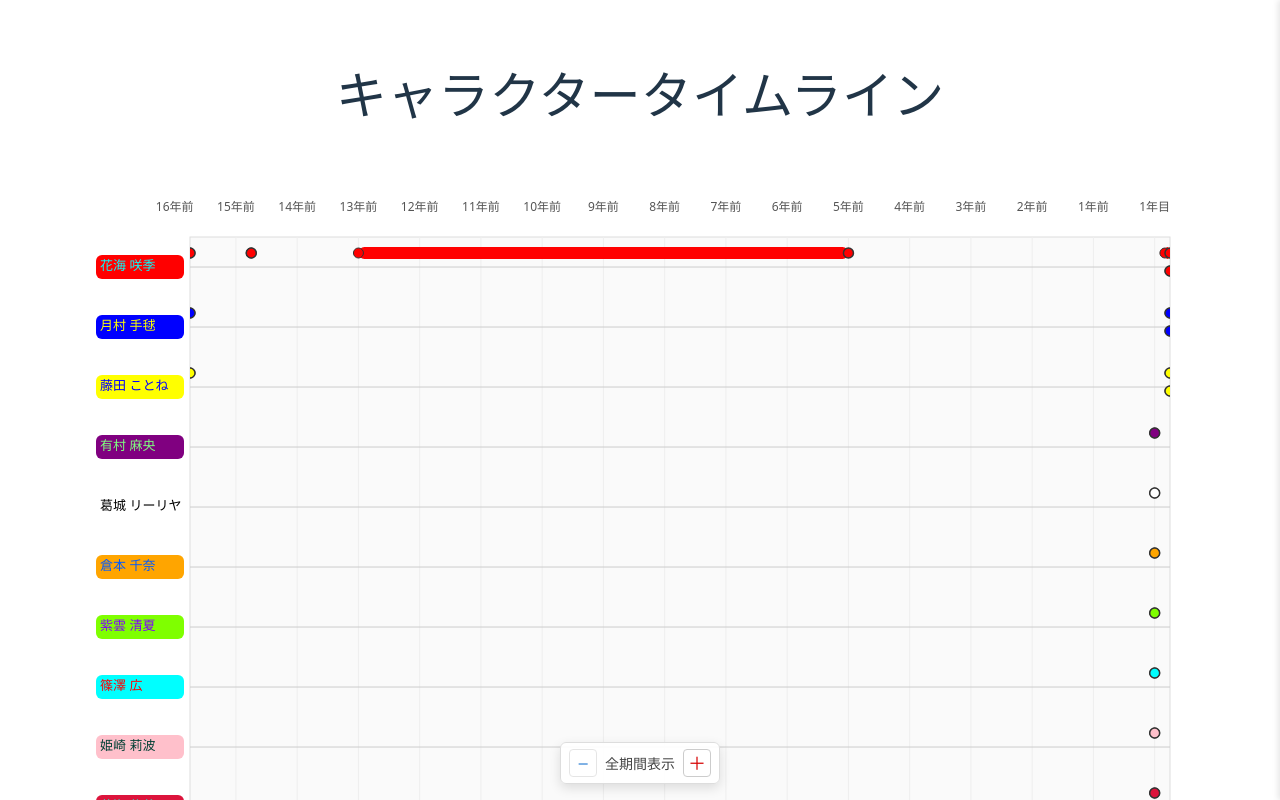
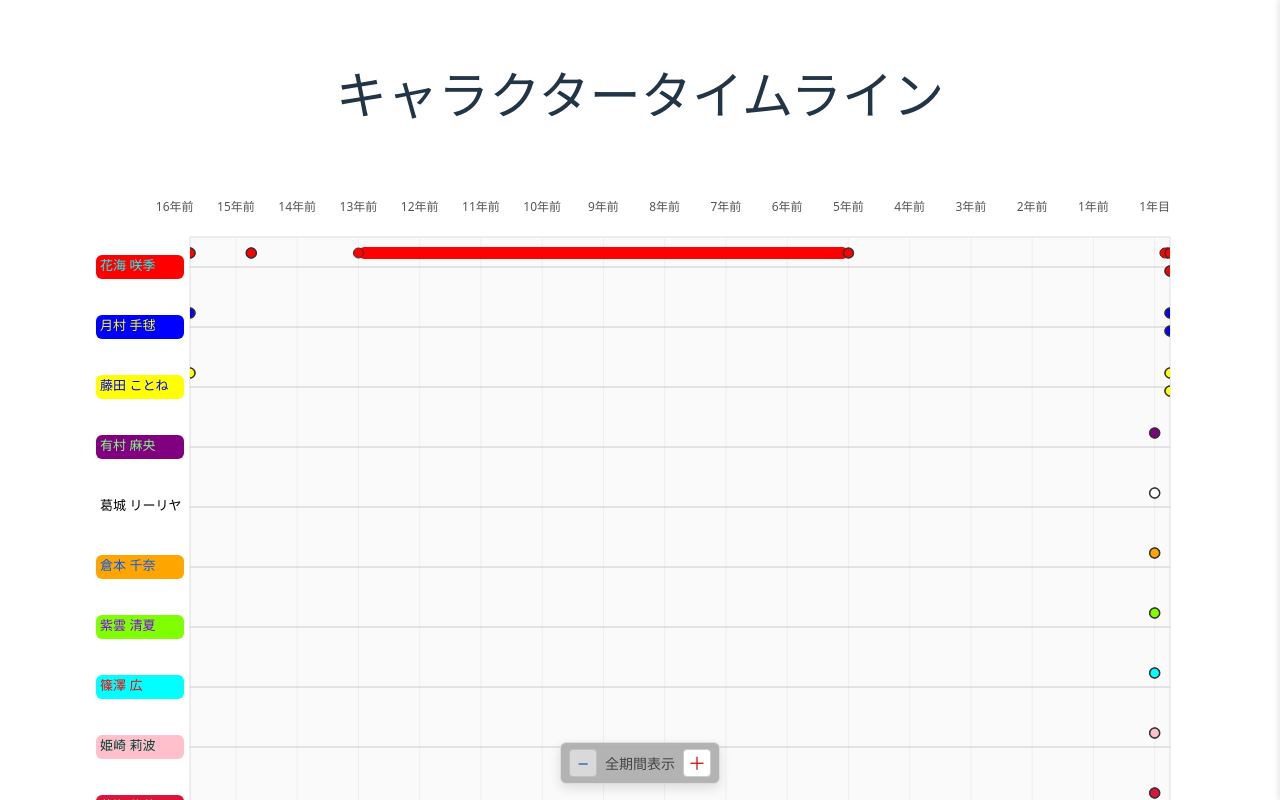
Before and after one commit to rectaris/gakumasu-timeline, a Vue app: page / in a window 1280 px wide. Shown: the top 800 px of the page. Built offline with nearby package versions, Linux system fonts and the light colour scheme.

Commit message:
button layout update

```diff
--- a/src/style.css
+++ b/src/style.css
@@ -149,7 +149,7 @@ body {
   align-items: center;
   gap: 8px;
   padding: 6px 8px;
-  background: rgba(255, 255, 255, 0.92);
+  background: rgba(173, 173, 173, 0.92);
   border: 1px solid #ddd;
   border-radius: 6px;
   box-shadow: 0 4px 12px rgba(0, 0, 0, 0.12);
```
